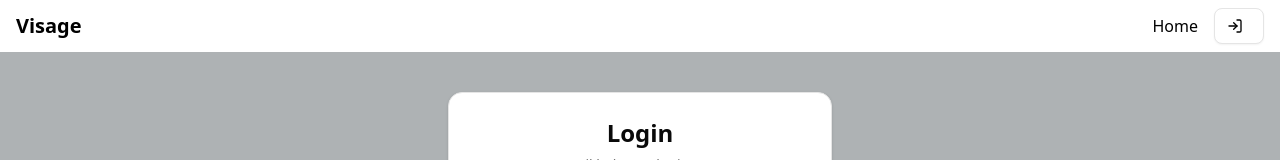
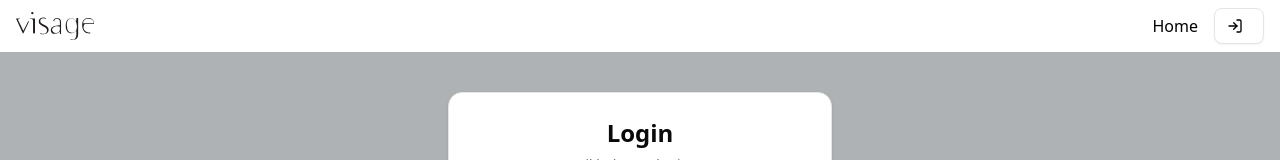
Before and after one commit to kennfeng/visageweb, a React (Vite) app: page /login in a window 1280 px wide. Shown: the top 160 px of the page. Built offline with nearby package versions, Linux system fonts and the light colour scheme.

Commit message:
Replace header text with logo in Header and Home components

```diff
--- a/src/components/Header.jsx
+++ b/src/components/Header.jsx
@@ -17,7 +17,8 @@ function Header() {
 
     return (
         <header className="flex justify-between items-center p-4 py-2 text-primary-foreground box-border sticky top-0 bg-white z-10">
-            <h1 className="text-xl font-semibold text-black">Visage</h1>
+            {/* <h1 className="text-xl font-semibold text-black">Visage</h1> */}
+            <img src="/logo.svg" alt="Visage" className="h-7 w-auto" />
             <nav className='text-black'>
                 <ul className="flex gap-4 items-center">
                     <li>
--- a/src/pages/Home.jsx
+++ b/src/pages/Home.jsx
@@ -58,7 +58,8 @@ export default function Home() {
   return (
     <div className="container max-w-4xl mx-auto px-4 py-8">
       <header className="flex flex-col items-center mb-8">
-        <h1 className="text-3xl font-bold mb-2">Visage</h1>
+        {/* <h1 className="text-3xl font-bold mb-2">Visage</h1> */}
+        <img src="/logo V.svg" alt="Visage" className="h-12 w-auto mb-2" />
         <p className="text-muted-foreground text-center mb-6">AI-powered skin analysis and personalized solutions</p>
         <Button size="lg" onClick={handleTakePhoto} className="gap-2">
           <Camera className="h-5 w-5" /> Scan Now
```
